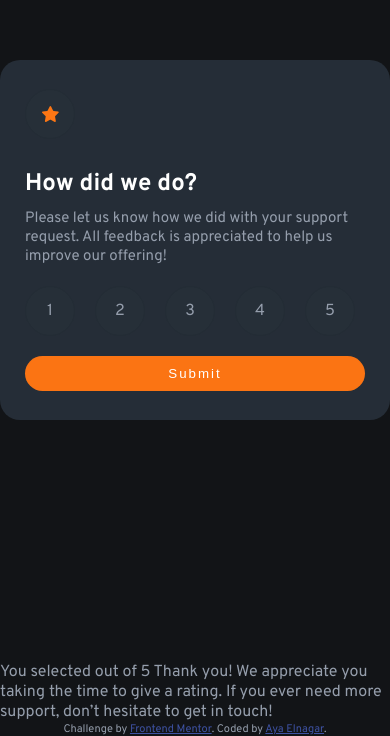
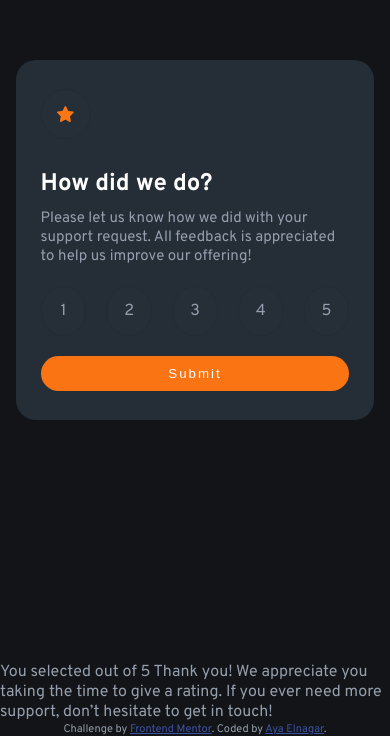
Before and after one commit to AyaElnagar767/Interactive-rating-component, a plain HTML site: page index.html in a window 390 px wide. Shown: the part 182-918 px from the top of the page. Drawn offline with Linux system fonts and the light colour scheme.

Commit message:
Add breakpoint for small-sized screen

```diff
--- a/css/style.css
+++ b/css/style.css
@@ -77,4 +77,10 @@ main .submit {
     border-radius: 20px;
     letter-spacing: 2px;
 }
+
+@media (max-width: 425px) {
+    main .rating-container {
+        width: 92vw;
+    }
+}
 /* Rating state end */
```
